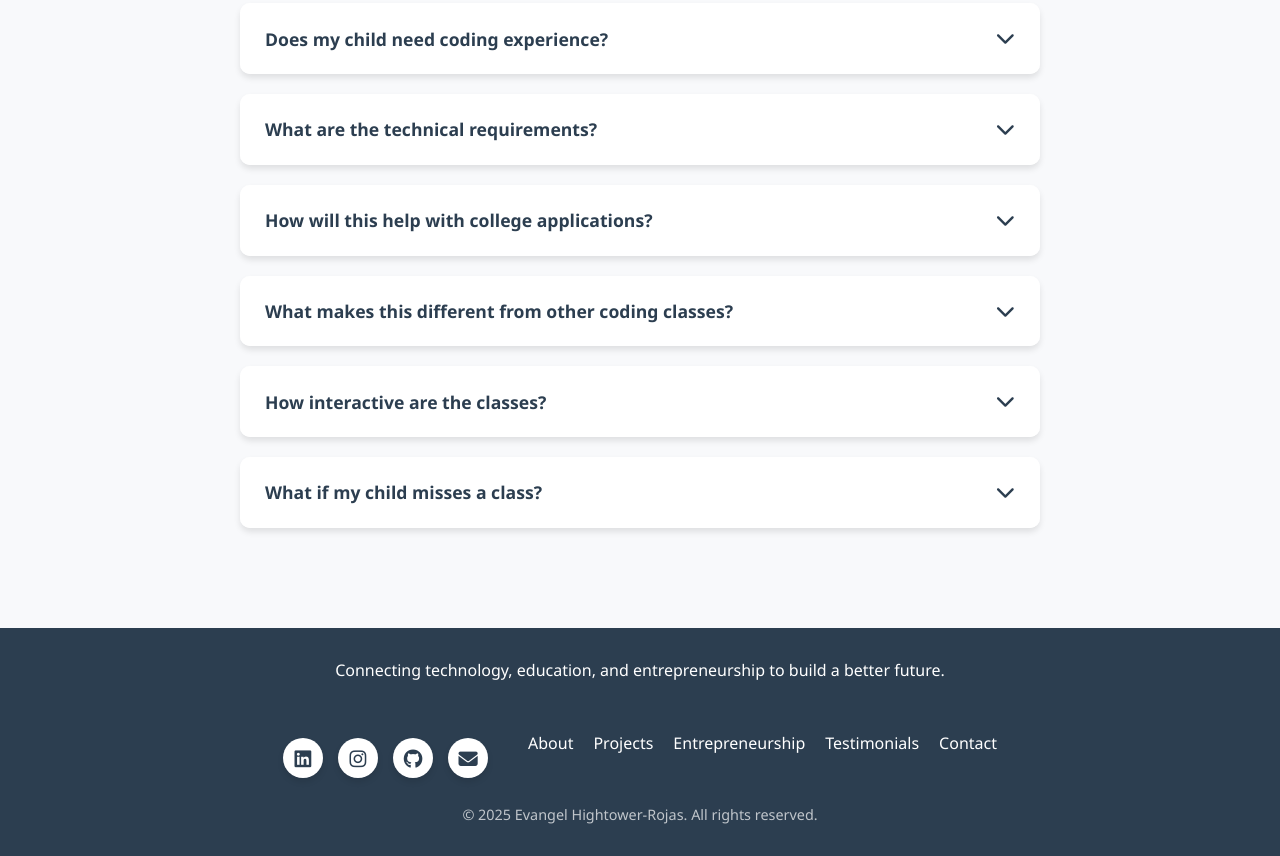
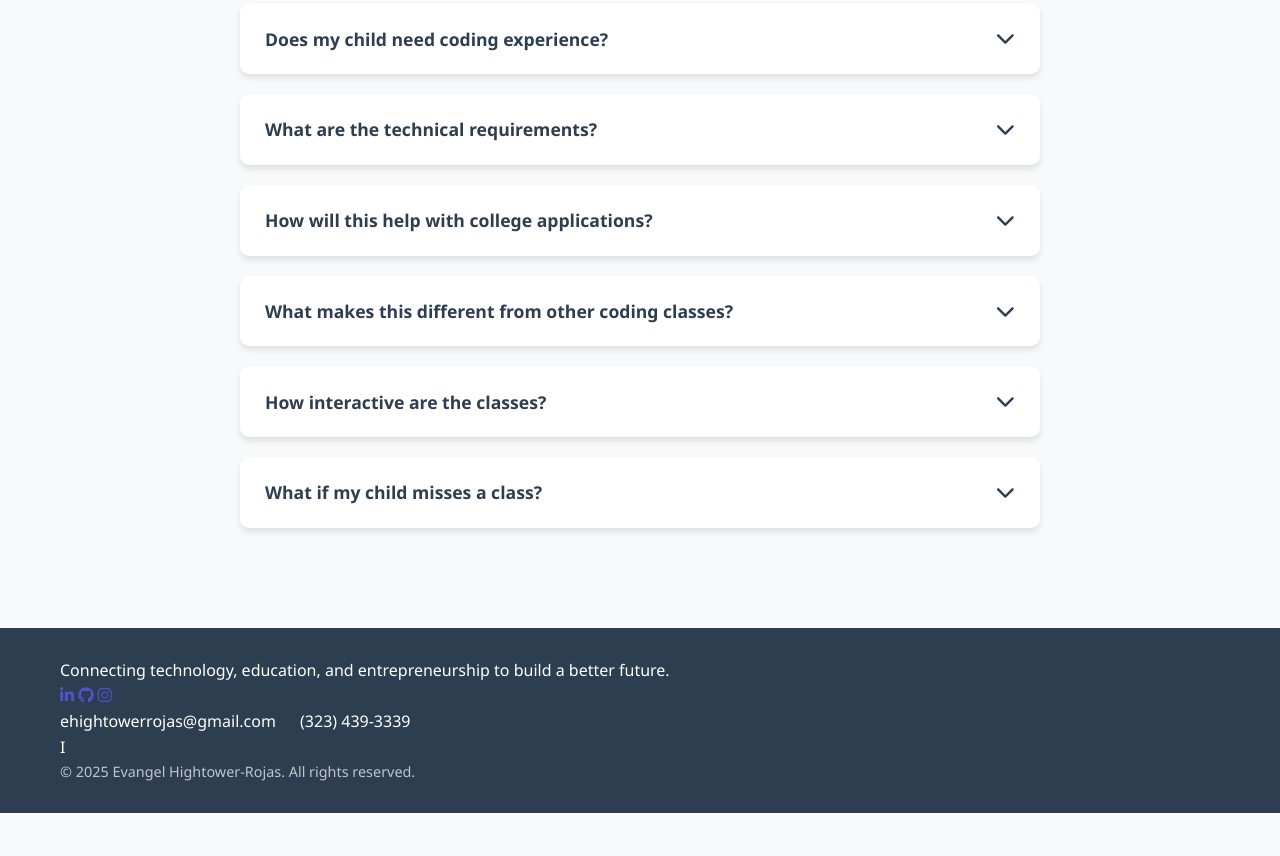
Before and after one commit to ehightowerrojas/ehightowerrojas.github.io, a plain HTML site: page course.html in a window 1280 px wide. Shown: the part 4567-5423 px from the top of the page. After the commit the page ends 5380 px from the top, so only its background shows below. Drawn offline with Linux system fonts and the light colour scheme.

Commit message:
Update course.html

```diff
--- a/course.html
+++ b/course.html
@@ -2900,35 +2900,28 @@
     </script>
 
     <!-- Footer -->
-    <footer class="site-footer">
-        <!-- Tagline (already centered) -->
-        <div class="footer-tagline">
-            Connecting technology, education, and entrepreneurship to build a better future.
-        </div>
-
-        <!-- Navigation and Social Icons Container -->
-        <div class="footer-middle">
-            <!-- Social Icons -->
-            <div class="social-links">
-                <a href="#" class="social-link"><i class="fab fa-linkedin"></i></a>
-                <a href="#" class="social-link"><i class="fab fa-instagram"></i></a>
-                <a href="#" class="social-link"><i class="fab fa-github"></i></a>
-                <a href="#" class="social-link"><i class="fas fa-envelope"></i></a>
+    <footer>
+        <div class="container">
+            <div class="footer-content">
+                <p>Connecting technology, education, and entrepreneurship to build a better future.</p>
             </div>
-
-            <!-- Navigation Links -->
-            <nav class="footer-nav">
-                <a href="#about">About</a>
-                <a href="#projects">Projects</a>
-                <a href="#entrepreneurship">Entrepreneurship</a>
-                <a href="#testimonials">Testimonials</a>
-                <a href="#contact">Contact</a>
-            </nav>
-        </div>
-
-        <!-- Copyright (already centered) -->
-        <div class="copyright">
-            © 2025 Evangel Hightower-Rojas. All rights reserved.
+            <div class="footer-social">
+                <a href="https://www.linkedin.com/in/evangel-hightower-rojas-924027302/" target="_blank"><i class="fab fa-linkedin-in"></i></a>
+                <a href="https://github.com/ehightowerrojas" target="_blank"><i class="fab fa-github"></i></a>
+                <a href="https://www.instagram.com/speedsheep_/" target="_blank"><i class="fab fa-instagram"></i></a>
+
+            </div>
+
+            <div class="almost there">
+                <i class="envelope-icon" style="color: blue;"></i> ehightowerrojas@gmail.com
+                <i class="phone-icon" style="color: blue; margin-left: 20px;"></i> (323) 439-3339
+                <br>
+                I
+            </div>
+
+            <div class="copyright">
+                &copy; 2025 Evangel Hightower-Rojas. All rights reserved.
+            </div>
         </div>
     </footer>
 
```
